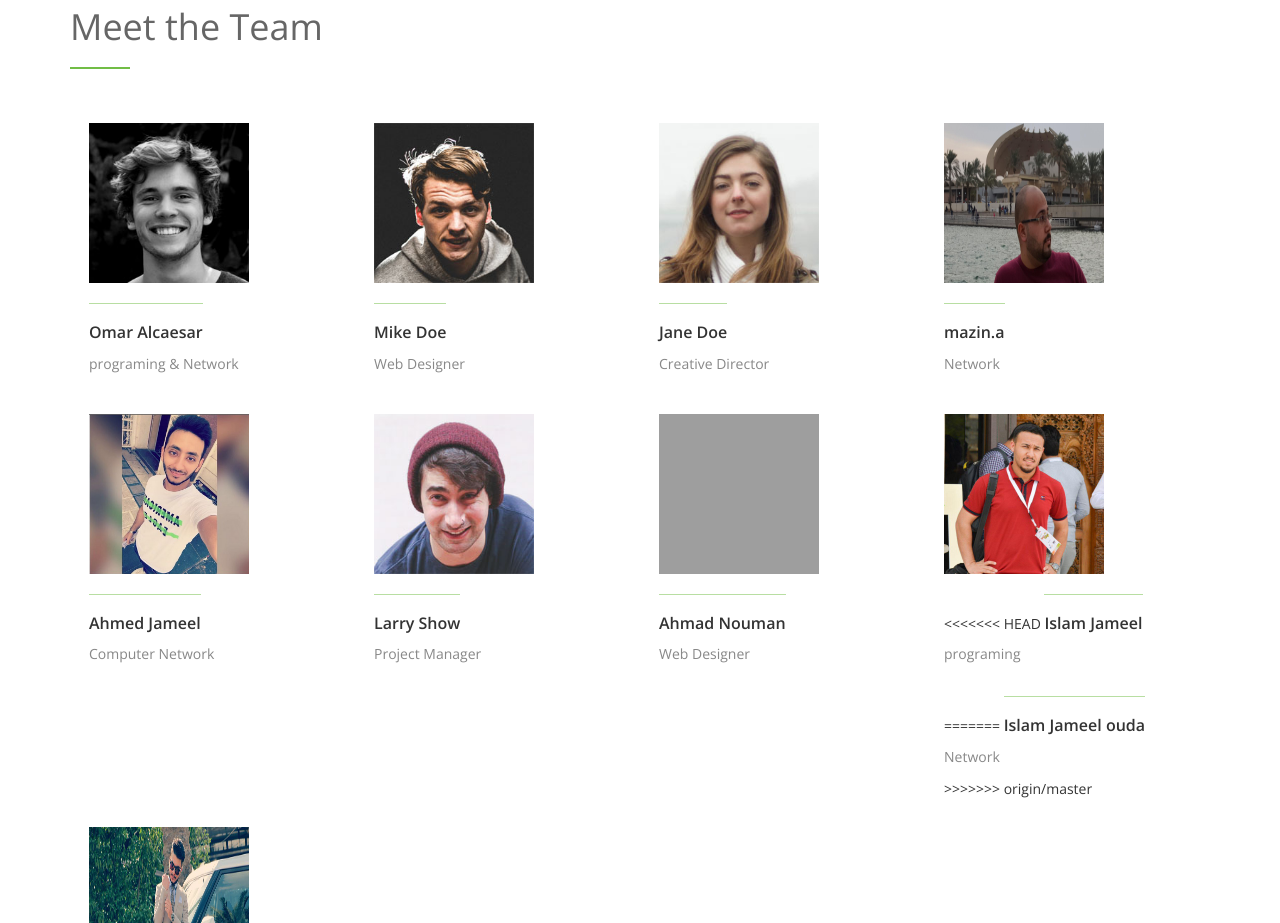
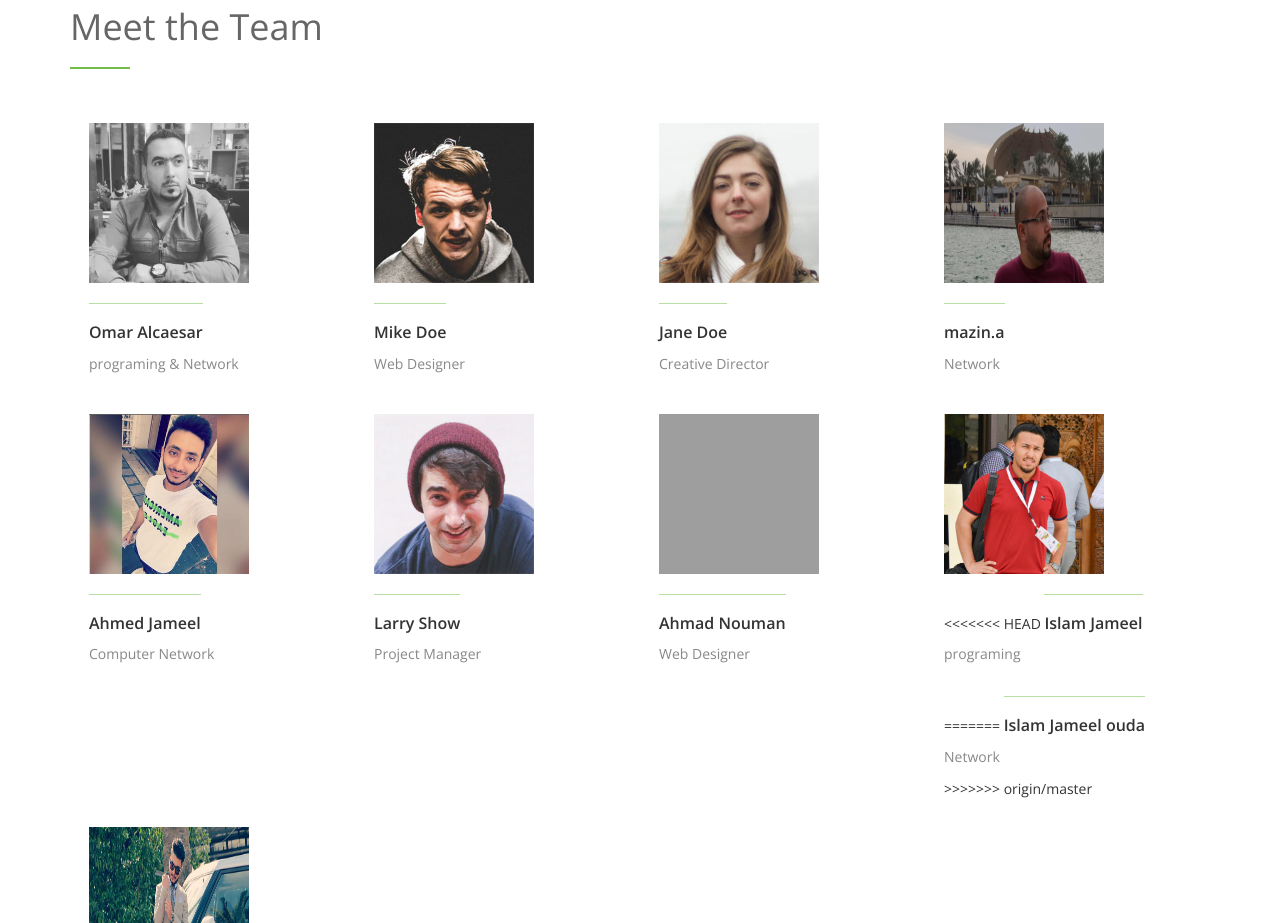
Before and after one commit to C4B-Team-Professional/Task-Git-Github, a plain HTML site: page index.html in a window 1280 px wide. Shown: the part 2920-3843 px from the top of the page. Drawn offline with nearby package versions, Linux system fonts and the light colour scheme; grey boxes are pictures that could not be loaded.

Commit message:
change my picture into the team section

```diff
--- a/index.html
+++ b/index.html
@@ -262,7 +262,7 @@
     </div>
     <div id="row">
       <div class="col-md-3 col-sm-6 team">
-        <div class="thumbnail"> <img src="img/team/01.jpg" alt="..." class="team-img">
+        <div class="thumbnail"> <img src="img/team/09.jpg" alt="..." class="team-img">
           <div class="caption">
             <h3>Omar Alcaesar</h3>
             <p>programing & Network </p>
```
